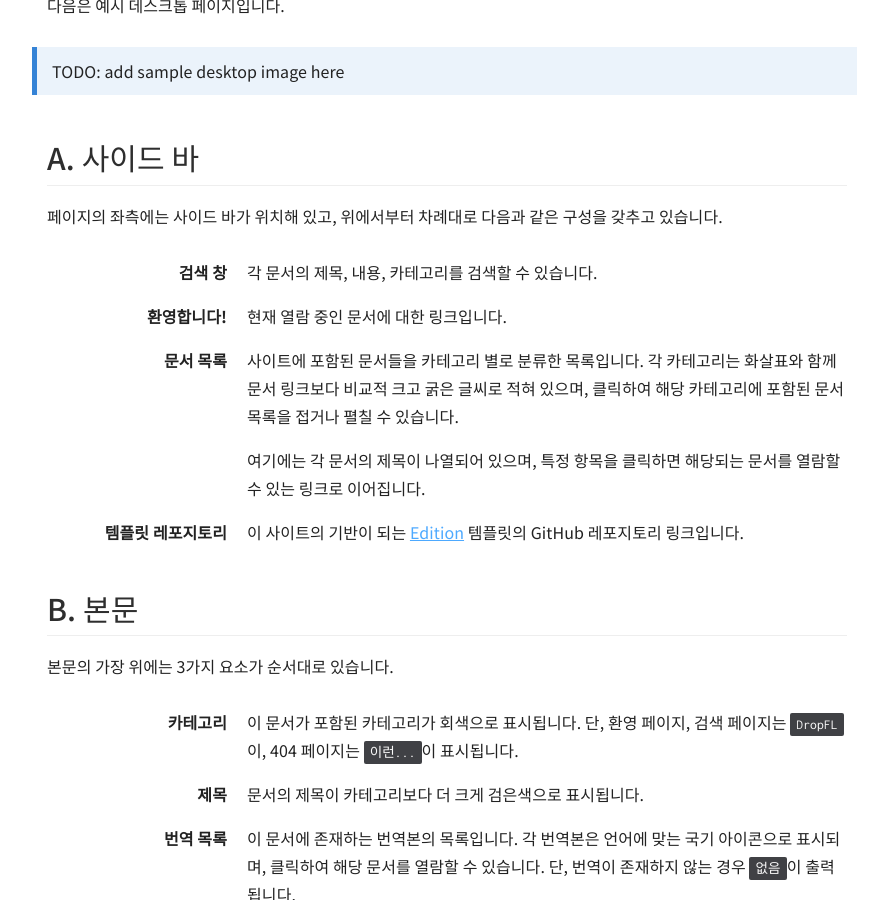
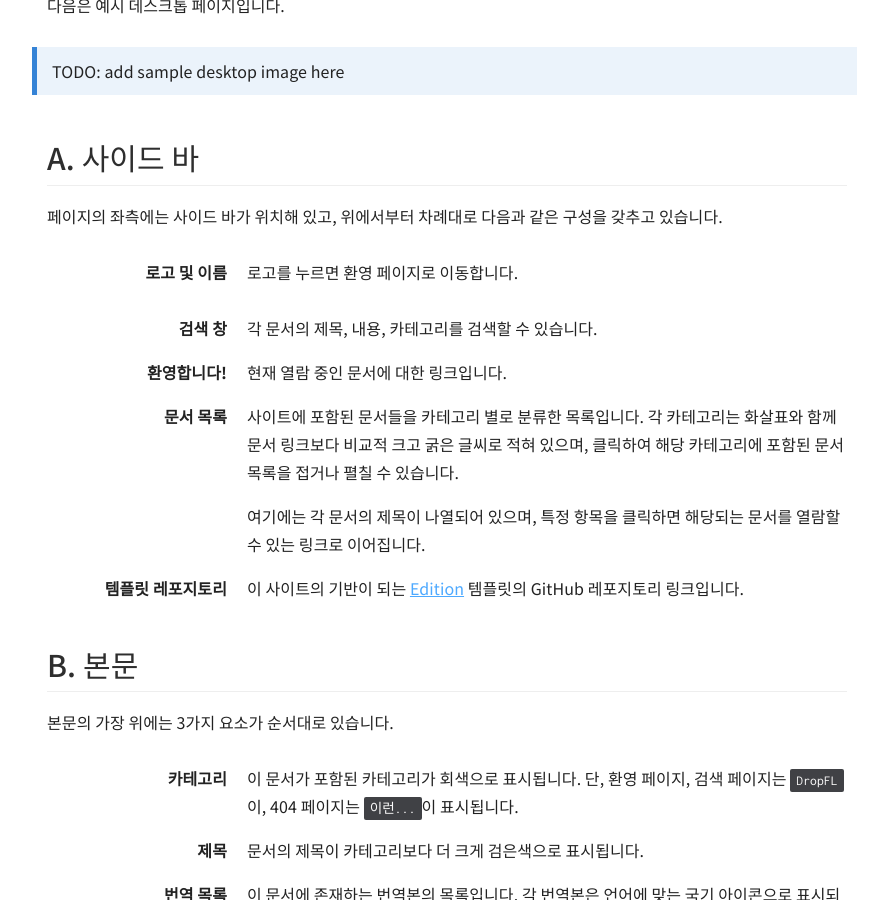
Before and after one commit to DropFL/docs, a Jekyll site: the page built from _docs/ko/index-ko.md, in a window 1280 px wide and 900 px high, scrolled down 441 px. Shown: the whole window, without its empty margins (343-1231 px from the left). Built offline with Jekyll 4.4.1, drawn with Linux system fonts in a browser that asks for light colours.

Commit message:
mistake on responsive content resolved

```diff
--- a/_docs/ko/index-ko.md
+++ b/_docs/ko/index-ko.md
@@ -53,6 +53,10 @@ ref: welcome
 메뉴 버튼을 통해 본문과 이 창으로 전환할 수 있으며, 위에서부터 차례대로 다음과 같은 구성을 갖추고 있습니다.
 {: m}
 
+로고 및 이름
+: 로고를 누르면 환영 페이지로 이동합니다.
+{: d}
+
 검색 창
 : 각 문서의 제목, 내용, 카테고리를 검색할 수 있습니다.
 
```
